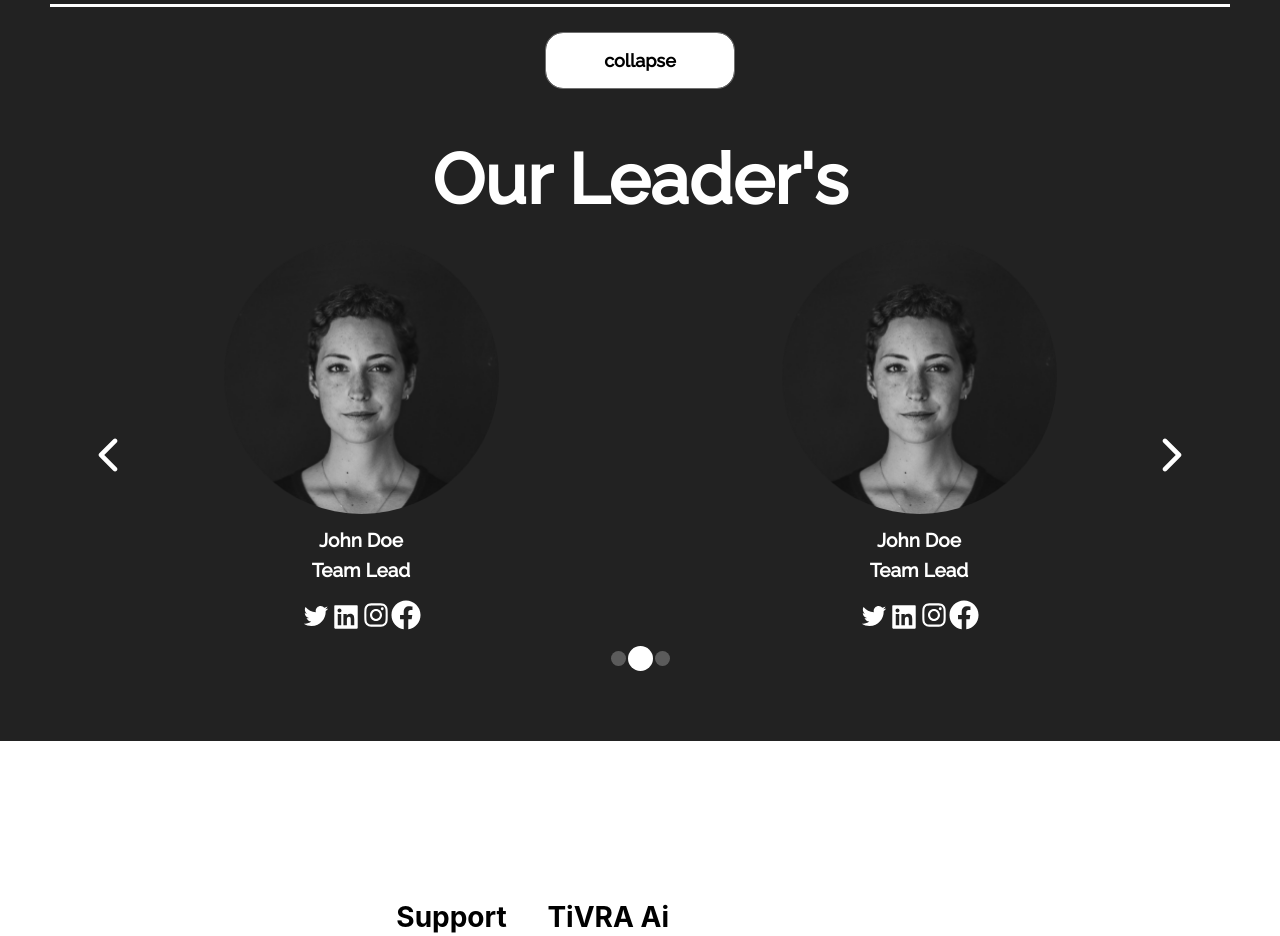
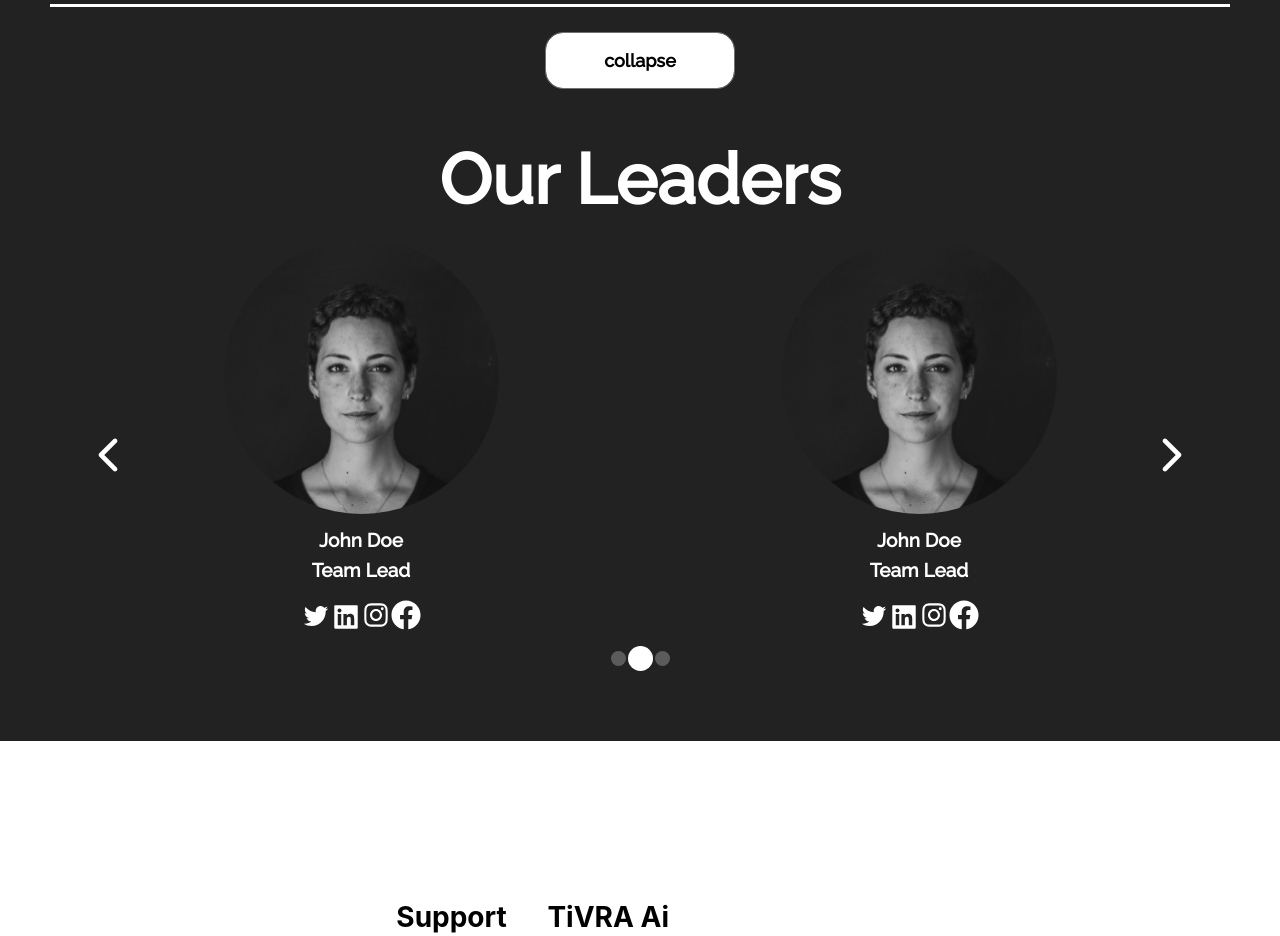
Before and after one commit to kudos-dot-com/next-js-portfolio, a Next.js app: page /about in a window 1280 px wide. Shown: the part 1840-2776 px from the top of the page. Built offline with nearby package versions, Linux system fonts and the light colour scheme.

Commit message:
testing vercel app

```diff
--- a/components/teams.js
+++ b/components/teams.js
@@ -49,7 +49,7 @@ function Teams(){
     return (
        <div className='container'>
         <div className={style.main}>
-        <h1 className={style.title}>Our Leader's</h1>
+        <h1 className={style.title}>Our Leaders</h1>
         <Carousel
         swipeable={true}
         showDots={false}
```
